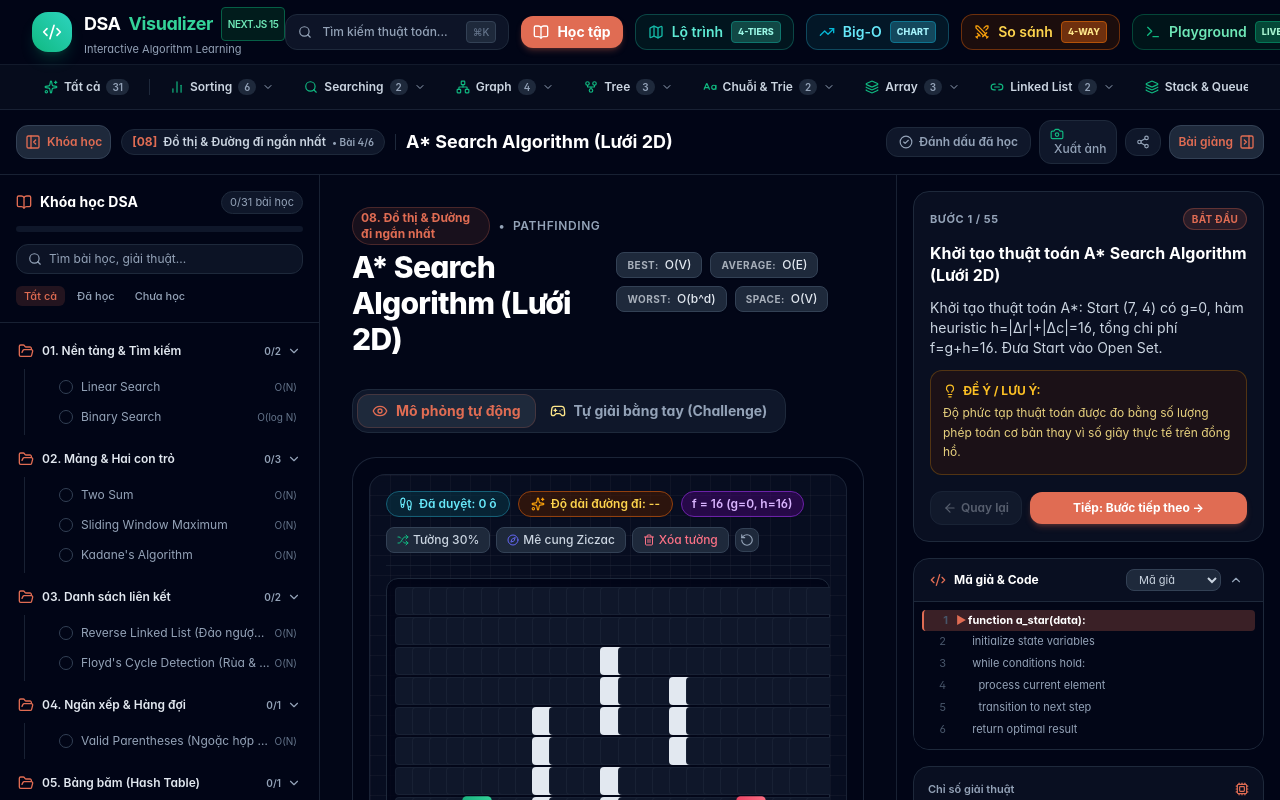
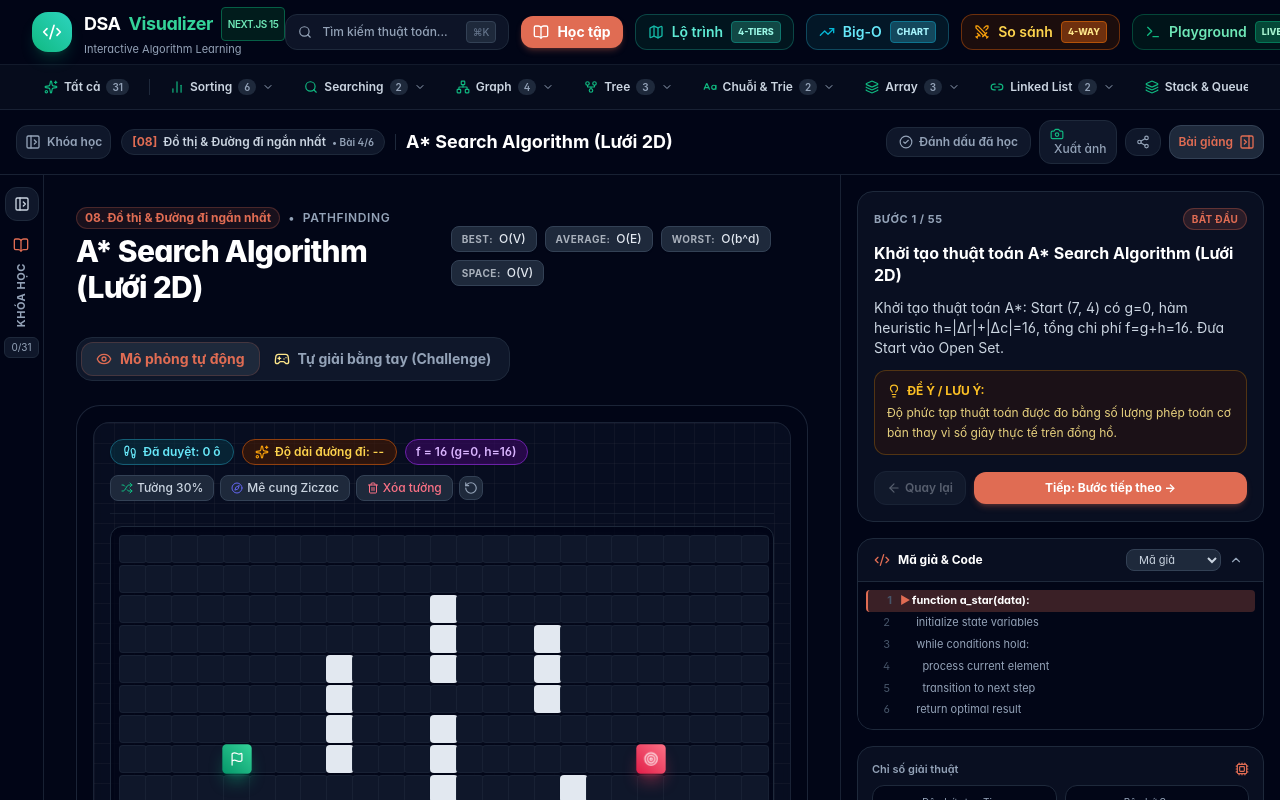
Before and after one commit to vuloc080611/DSA-Visualizer, a Next.js app: page /visualizer/a-star in a window 1280 px wide. Shown: the top 800 px of the page. Built offline with nearby package versions, Linux system fonts and the light colour scheme.

Commit message:
feat(studio): add collapsible left course rail with toggle icons and widen center/right panels

```diff
--- a/app/visualizer/[algorithm]/VisualizerClient.tsx
+++ b/app/visualizer/[algorithm]/VisualizerClient.tsx
@@ -118,15 +118,28 @@ export function VisualizerClient({ algorithmId }: VisualizerClientProps) {
   const [completedIds, setCompletedIds] = useState<string[]>([]);
 
   // 3-Panel Studio Layout States
-  const [isSidebarOpen, setIsSidebarOpen] = useState(true);
+  const [isSidebarOpen, setIsSidebarOpen] = useState(false);
   const [isLessonPanelOpen, setIsLessonPanelOpen] = useState(true);
 
-  // Automatically adjust sidebars on smaller screens initially
+  // Load saved sidebar preference on mount
   useEffect(() => {
-    if (typeof window !== "undefined" && window.innerWidth < 1280) {
-      setIsSidebarOpen(false);
+    if (typeof window !== "undefined") {
+      const saved = window.localStorage.getItem("dsa_studio_sidebar_open");
+      if (saved !== null) {
+        setIsSidebarOpen(saved === "true" && window.innerWidth >= 1024);
+      }
     }
   }, []);
+
+  const handleToggleSidebar = () => {
+    setIsSidebarOpen((prev) => {
+      const next = !prev;
+      if (typeof window !== "undefined") {
+        window.localStorage.setItem("dsa_studio_sidebar_open", String(next));
+      }
+      return next;
+    });
+  };
 
   useEffect(() => {
     setIsCompletedInRoadmap(isAlgorithmCompleted(algorithm.id));
@@ -722,13 +735,13 @@ export function VisualizerClient({ algorithmId }: VisualizerClientProps) {
         {/* Left Side: Sidebar Toggle & Chapter Context */}
         <div className="flex items-center gap-2.5 truncate">
           <button
-            onClick={() => setIsSidebarOpen((prev) => !prev)}
-            className={`p-2 rounded-xl text-xs font-semibold flex items-center gap-1.5 transition-colors border ${
+            onClick={handleToggleSidebar}
+            className={`p-2 rounded-xl text-xs font-semibold flex items-center gap-1.5 transition-colors border cursor-pointer ${
               isSidebarOpen
                 ? "bg-slate-100 dark:bg-slate-800 text-[#e06c53] border-slate-300 dark:border-slate-700"
                 : "bg-white dark:bg-slate-900 text-slate-600 dark:text-slate-400 border-slate-200 dark:border-slate-800 hover:text-slate-900 dark:hover:text-white"
             }`}
-            title={isSidebarOpen ? "Đóng danh mục khóa học" : "Mở danh mục khóa học"}
+            title={isSidebarOpen ? "Ẩn danh mục khóa học" : "Hiện danh mục khóa học"}
           >
             {isSidebarOpen ? <PanelLeftClose className="w-4 h-4" /> : <PanelLeftOpen className="w-4 h-4" />}
             <span className="hidden sm:inline">Khóa học</span>
@@ -811,7 +824,7 @@ export function VisualizerClient({ algorithmId }: VisualizerClientProps) {
           currentAlgorithmId={algorithm.id}
           completedIds={completedIds}
           isOpen={isSidebarOpen}
-          onToggle={() => setIsSidebarOpen(!isSidebarOpen)}
+          onToggle={handleToggleSidebar}
         />
 
         {/* ================= CENTER COLUMN: CANVAS STAGE ================= */}
@@ -1033,6 +1046,7 @@ export function VisualizerClient({ algorithmId }: VisualizerClientProps) {
           onStepChange={setCurrentStepIndex}
           isOpen={isLessonPanelOpen}
           onToggle={() => setIsLessonPanelOpen(!isLessonPanelOpen)}
+          isSidebarCollapsed={!isSidebarOpen}
         />
       </div>
 
--- a/components/studio/StudioLessonPanel.tsx
+++ b/components/studio/StudioLessonPanel.tsx
@@ -23,6 +23,7 @@ interface StudioLessonPanelProps {
   onStepChange: (index: number) => void;
   isOpen: boolean;
   onToggle: () => void;
+  isSidebarCollapsed?: boolean;
 }
 
 export function StudioLessonPanel({
@@ -32,6 +33,7 @@ export function StudioLessonPanel({
   onStepChange,
   isOpen,
   onToggle,
+  isSidebarCollapsed = false,
 }: StudioLessonPanelProps) {
   const [selectedLang, setSelectedLang] = useState<"pseudocode" | "python" | "cpp" | "typescript">("pseudocode");
   const [isCodeExpanded, setIsCodeExpanded] = useState(true);
@@ -165,7 +167,11 @@ export function StudioLessonPanel({
   if (!isOpen) return null;
 
   return (
-    <div className="w-80 lg:w-96 shrink-0 h-[calc(100vh-4rem)] sticky top-16 border-l border-slate-200/80 dark:border-slate-800/80 bg-white/95 dark:bg-slate-950/95 backdrop-blur-md flex flex-col z-20 transition-all select-none overflow-y-auto custom-scrollbar p-4 space-y-4">
+    <div
+      className={`${
+        isSidebarCollapsed ? "w-80 lg:w-[410px] xl:w-[440px]" : "w-80 lg:w-96"
+      } shrink-0 h-[calc(100vh-4rem)] sticky top-16 border-l border-slate-200/80 dark:border-slate-800/80 bg-white/95 dark:bg-slate-950/95 backdrop-blur-md flex flex-col z-20 transition-all select-none overflow-y-auto custom-scrollbar p-4 space-y-4`}
+    >
       {/* ================= 1. PEDAGOGICAL STEP CARD ================= */}
       <div className="rounded-2xl border border-slate-200 dark:border-slate-800 bg-slate-50/70 dark:bg-slate-900/60 p-4 space-y-3 shadow-xs">
         {/* Step Progress & Tag */}
--- a/components/studio/StudioSyllabusSidebar.tsx
+++ b/components/studio/StudioSyllabusSidebar.tsx
@@ -20,6 +20,8 @@ import {
   Sparkles,
   Filter,
   X,
+  PanelLeftClose,
+  PanelLeftOpen,
 } from "lucide-react";
 
 interface StudioSyllabusSidebarProps {
@@ -90,22 +92,59 @@ export function StudioSyllabusSidebar({
     return completedIds.length;
   }, [completedIds]);
 
-  if (!isOpen) return null;
+  if (!isOpen) {
+    return (
+      <aside className="hidden md:flex w-11 shrink-0 h-[calc(100vh-4rem)] sticky top-16 border-r border-slate-200/80 dark:border-slate-800/80 bg-white/95 dark:bg-slate-950/95 backdrop-blur-md flex-col items-center py-3 gap-4 z-20 transition-all select-none">
+        <button
+          onClick={onToggle}
+          title="Hiện danh mục khóa học"
+          aria-label="Hiện danh mục khóa học"
+          className="p-2 rounded-xl bg-slate-100 dark:bg-slate-900 text-slate-600 dark:text-slate-300 hover:text-[#e06c53] hover:bg-[#e06c53]/10 border border-slate-200 dark:border-slate-800 transition-colors cursor-pointer"
+        >
+          <PanelLeftOpen className="w-4 h-4" />
+        </button>
+
+        <button
+          onClick={onToggle}
+          title="Mở danh sách 31 bài học DSA"
+          className="flex flex-col items-center gap-2.5 text-slate-400 hover:text-[#e06c53] transition-colors cursor-pointer group"
+        >
+          <BookOpen className="w-4 h-4 text-[#e06c53]" />
+          <span className="text-[11px] font-bold tracking-wider uppercase [writing-mode:vertical-rl] rotate-180">
+            Khóa học
+          </span>
+          <span className="text-[10px] font-mono px-1.5 py-0.5 rounded-md bg-slate-100 dark:bg-slate-900 border border-slate-200 dark:border-slate-800 text-slate-500 dark:text-slate-400 group-hover:border-[#e06c53]/40">
+            {totalCompletedCount}/{totalAlgsCount}
+          </span>
+        </button>
+      </aside>
+    );
+  }
 
   return (
-    <aside className="w-72 xl:w-80 shrink-0 h-[calc(100vh-4rem)] sticky top-16 border-r border-slate-200/80 dark:border-slate-800/80 bg-white/95 dark:bg-slate-950/95 backdrop-blur-md flex flex-col z-20 transition-all select-none">
+    <aside className="w-64 xl:w-72 shrink-0 h-[calc(100vh-4rem)] sticky top-16 border-r border-slate-200/80 dark:border-slate-800/80 bg-white/95 dark:bg-slate-950/95 backdrop-blur-md flex flex-col z-20 transition-all select-none">
       {/* Header & Overall progress */}
-      <div className="p-4 border-b border-slate-200/80 dark:border-slate-800/80 space-y-3">
-        <div className="flex items-center justify-between">
-          <div className="flex items-center gap-2">
-            <BookOpen className="w-4 h-4 text-[#e06c53]" />
-            <span className="font-bold text-sm text-slate-900 dark:text-white">
+      <div className="p-3.5 border-b border-slate-200/80 dark:border-slate-800/80 space-y-3">
+        <div className="flex items-center justify-between gap-2">
+          <div className="flex items-center gap-2 min-w-0">
+            <BookOpen className="w-4 h-4 text-[#e06c53] shrink-0" />
+            <span className="font-bold text-sm text-slate-900 dark:text-white truncate">
               Khóa học DSA
             </span>
           </div>
-          <span className="text-[11px] font-mono px-2 py-0.5 rounded-full bg-slate-100 dark:bg-slate-900 border border-slate-200 dark:border-slate-800 text-slate-500 dark:text-slate-400">
-            {totalCompletedCount}/{totalAlgsCount} bài học
-          </span>
+          <div className="flex items-center gap-1.5 shrink-0">
+            <span className="text-[11px] font-mono px-2 py-0.5 rounded-full bg-slate-100 dark:bg-slate-900 border border-slate-200 dark:border-slate-800 text-slate-500 dark:text-slate-400">
+              {totalCompletedCount}/{totalAlgsCount}
+            </span>
+            <button
+              onClick={onToggle}
+              title="Ẩn thanh khóa học"
+              aria-label="Ẩn thanh khóa học"
+              className="p-1.5 rounded-lg text-slate-500 dark:text-slate-400 hover:text-[#e06c53] hover:bg-slate-100 dark:hover:bg-slate-800 transition-colors cursor-pointer"
+            >
+              <PanelLeftClose className="w-4 h-4" />
+            </button>
+          </div>
         </div>
 
         {/* Global Progress Bar */}
```
